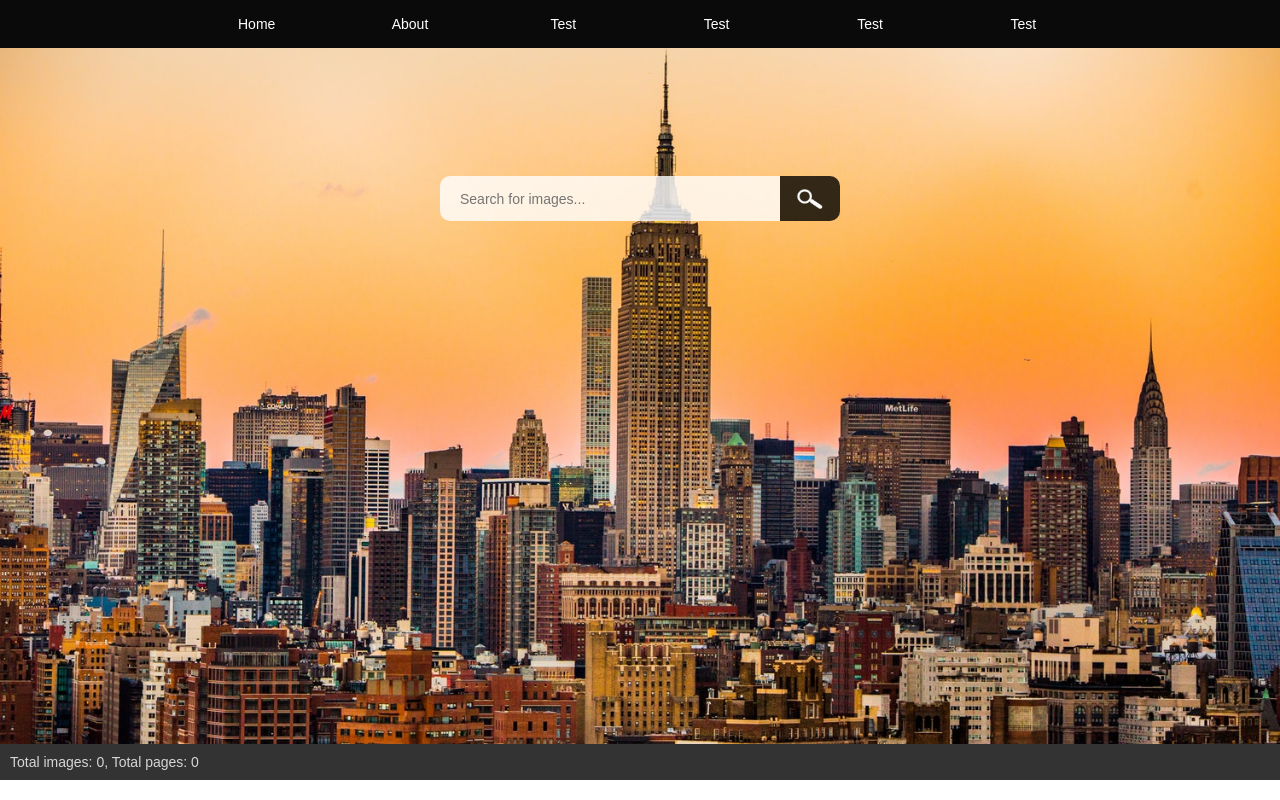
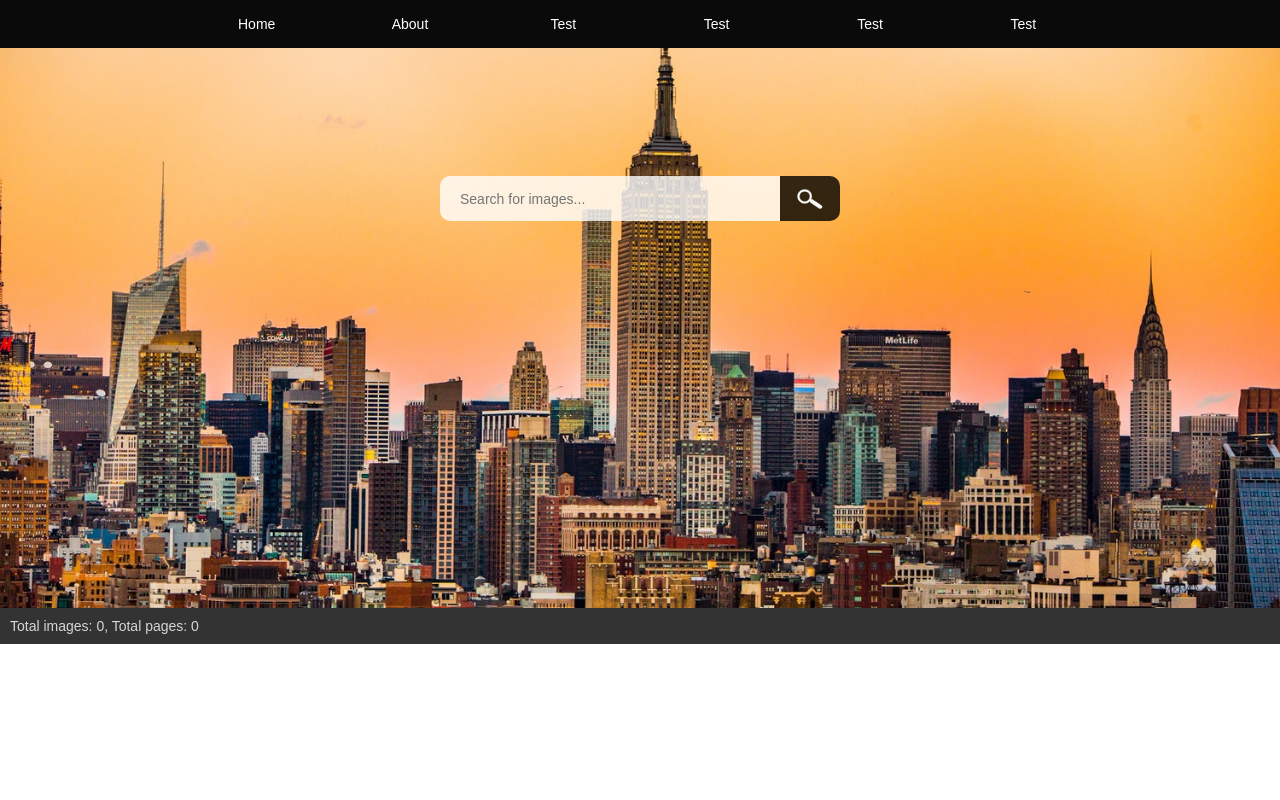
Before and after one commit to AnnaSalata/Images-search, a React (Create React App) app: page / in a window 1280 px wide. Built offline with nearby package versions, Linux system fonts and the light colour scheme; the HTML template or start-up script is replaced by a standard one.

Commit message:
Tags margin edited, search form height changed

```diff
--- a/src/components/header/Header.scss
+++ b/src/components/header/Header.scss
@@ -46,7 +46,7 @@
     position: absolute;
     top: 48px;
     left: 0;
-    height: calc(95vh - 48px);
+    height: calc(70vh - 48px);
     background-color: black;
     flex-direction: column;
     justify-content: flex-start;
--- a/src/components/searchForm/SearchForm.scss
+++ b/src/components/searchForm/SearchForm.scss
@@ -1,5 +1,5 @@
 .search-form {
-  height: 87vh;
+  height: 70vh;
   max-height: 700px;
   width: 100%;
   background-image: url("../../assets/images/photo-1485871981521-5b1fd3805eee.jpeg");
--- a/src/components/tags/Tags.scss
+++ b/src/components/tags/Tags.scss
@@ -6,3 +6,9 @@
   margin: 10px;
   cursor: pointer;
 }
+
+@media (max-width: 720px) {
+  .tag {
+    margin: 5px;
+  }
+}
```
